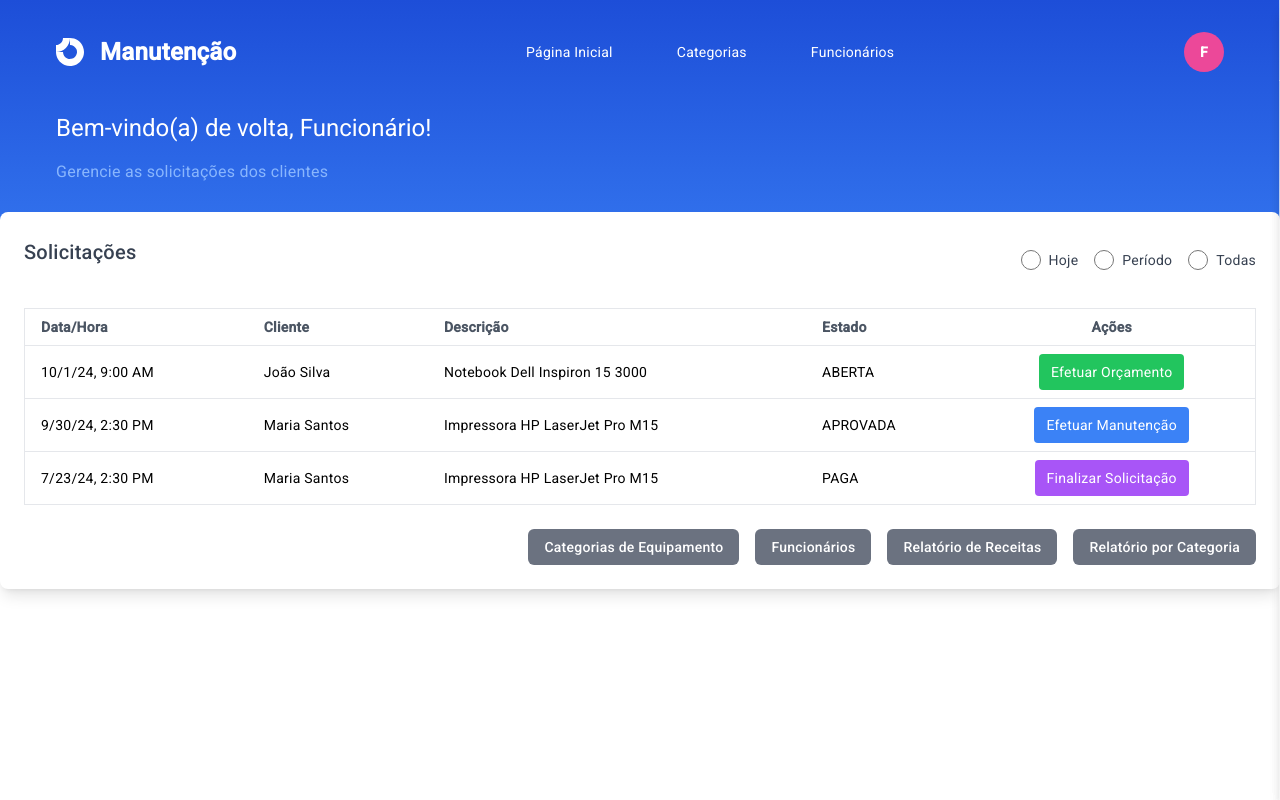
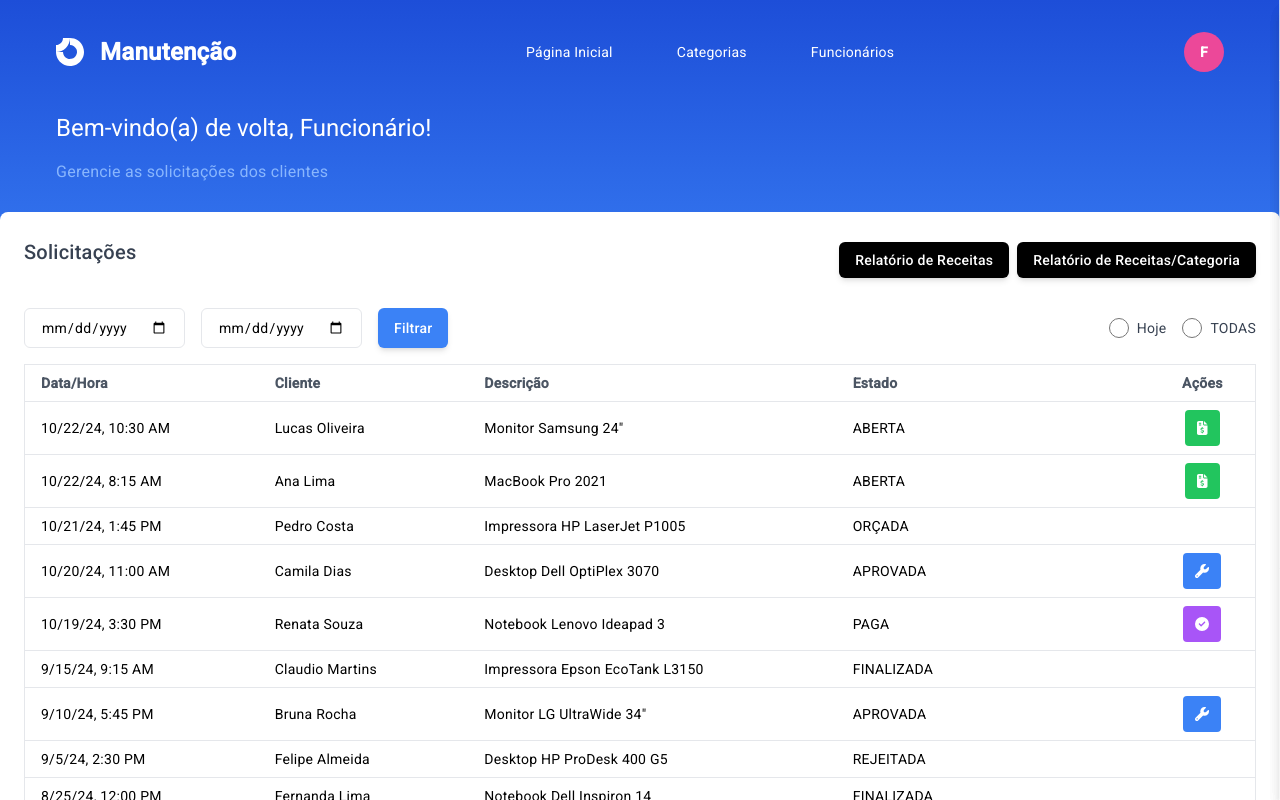
Before and after one commit to Dev-Kuss/MANUTENCAO_DE_EQUIPAMENTOS_WEB_2, an Angular app in the folder manutencao-equipamentos-front/: page /funcionario-home in a window 1280 px wide. Shown: the top 800 px of the page. Built offline with nearby package versions, Linux system fonts and the light colour scheme.

Commit message:
feat: workers and categories integration with pdf generate

```diff
--- a/manutencao-equipamentos-front/package.json
+++ b/manutencao-equipamentos-front/package.json
@@ -22,6 +22,8 @@
     "@angular/router": "^17.3.0",
     "@fortawesome/angular-fontawesome": "^0.14.1",
     "@fortawesome/free-solid-svg-icons": "^6.6.0",
+    "jspdf": "^2.5.2",
+    "jspdf-autotable": "^3.8.4",
     "rxjs": "~7.8.0",
     "tslib": "^2.3.0",
     "zone.js": "~0.14.3"
--- a/manutencao-equipamentos-front/src/app/models/solicitacao.model.ts
+++ b/manutencao-equipamentos-front/src/app/models/solicitacao.model.ts
@@ -10,6 +10,9 @@ export interface Solicitacao {
     id?: number;
     destinoRedirecionamento?: string;
     dataHoraFinalizacao?: Date;
+
+    categoria?: string;
+    valor?: number;
 }
 
 export interface Historico {
--- a/manutencao-equipamentos-front/src/app/pages/funcionario-home/funcionario-home.component.html
+++ b/manutencao-equipamentos-front/src/app/pages/funcionario-home/funcionario-home.component.html
@@ -5,15 +5,13 @@
             <span class="font-semibold text-white text-2xl ml-2.5">Manutenção</span>
         </div>
 
-        <ul class="hidden lg:flex items-center space-x-8">
-            <li><a href="#" class="px-4 py-2 hover:rounded text-white text-sm hover:bg-white/20 hover:text-white">Página
+        <ul class="flex items-center space-x-8">
+            <li><a routerLink="/funcionario-home" class="rounded px-4 py-2 text-white text-sm hover:bg-white/20">Página
                     Inicial</a></li>
-            <li><a href="#"
-                    class="px-4 py-2 hover:rounded text-white text-sm hover:bg-white/20 hover:text-white">Categorias</a>
-            </li>
-            <li><a href="#"
-                    class="px-4 py-2 hover:rounded text-white text-sm hover:bg-white/20 hover:text-white">Funcionários</a>
-            </li>
+            <li><a routerLink="/categorias-crud"
+                    class="rounded px-4 py-2 text-white text-sm hover:bg-white/20">Categorias</a></li>
+            <li><a routerLink="/funcionario-crud"
+                    class="rounded px-4 py-2 text-white text-sm hover:bg-white/20">Funcionários</a></li>
         </ul>
 
         <div class="flex items-center space-x-4">
@@ -33,30 +31,41 @@
     <!-- Filters -->
     <div class="flex justify-between items-center mb-6">
         <h2 class="text-4xl font-semibold text-gray-700 mt-2">Solicitações</h2>
-        <div class="flex space-x-4">
-            <label class="inline-flex items-center">
-                <input type="radio" name="filtro" value="HOJE" class="form-radio h-5 w-5 text-blue-600" (change)="filtrarSolicitacoes()">
-                <span class="ml-2 text-gray-700">Hoje</span>
-            </label>
-            <label class="inline-flex items-center">
-                <input type="radio" name="filtro" value="PERIODO" class="form-radio h-5 w-5 text-blue-600" (change)="filtrarSolicitacoes()">
-                <span class="ml-2 text-gray-700">Período</span>
-            </label>
-            <label class="inline-flex items-center">
-                <input type="radio" name="filtro" value="TODAS" class="form-radio h-5 w-5 text-blue-600" (change)="filtrarSolicitacoes()">
-                <span class="ml-2 text-gray-700">Todas</span>
-            </label>
+        <div class="flex-row space-x-2">
+            <button
+                (click)="gerarRelatorioReceitas()"
+                class="bg-black text-white font-medium py-2 px-4 rounded-md shadow-md">
+                Relatório de Receitas
+            </button>
+            <button
+                (click)="gerarRelatorioReceitasPorCategoria()"
+                class="bg-black text-white font-medium py-2 px-4 rounded-md shadow-md">
+                Relatório de Receitas/Categoria
+            </button>
         </div>
     </div>
 
     <!-- Date Filters -->
-    <div *ngIf="filtroSelecionado === 'PERIODO'" class="mb-6">
+    <div class="flex justify-between mb-4">
         <div class="flex space-x-4">
-            <input type="date" placeholder="Data Início" class="border rounded-md px-4 py-2">
-            <input type="date" placeholder="Data Fim" class="border rounded-md px-4 py-2">
-            <button (click)="filtrarSolicitacoes()" class="bg-blue-500 hover:bg-blue-600 text-white font-medium py-2 px-4 rounded-md shadow-md">
+            <input type="date" [(ngModel)]="dataInicio" class="border rounded-md px-4 py-2" placeholder="Data Início">
+            <input type="date" [(ngModel)]="dataFim" class="border rounded-md px-4 py-2" placeholder="Data Fim">
+            <button (click)="atualizarFiltro('PERIODO')"
+                class="bg-blue-500 hover:bg-blue-600 text-white font-medium py-2 px-4 rounded-md shadow-md">
                 Filtrar
             </button>
+        </div>
+        <div class="flex space-x-4">
+            <label class="inline-flex items-center">
+                <input type="radio" name="filtro" value="HOJE" class="form-radio h-5 w-5 text-blue-600"
+                    (change)="atualizarFiltro('HOJE')">
+                <span class="ml-2 text-gray-700">Hoje</span>
+            </label>
+            <label class="inline-flex items-center">
+                <input type="radio" name="filtro" value="TODAS" class="form-radio h-5 w-5 text-blue-600"
+                    (change)="atualizarFiltro('TODAS')">
+                <span class="ml-2 text-gray-700">TODAS</span>
+            </label>
         </div>
     </div>
 
@@ -72,48 +81,31 @@
             </tr>
         </thead>
         <tbody>
-            <tr *ngFor="let solicitacao of solicitacoes" class="border-t">
+            <tr *ngFor="let solicitacao of solicitacoesFiltradas" class="border-t">
                 <td class="py-2 px-4 text-sm">{{ solicitacao.dataHora | date: 'short' }}</td>
                 <td class="py-2 px-4 text-sm">{{ solicitacao.nomeCliente }}</td>
-                <td class="py-2 px-4 text-sm">{{ solicitacao.descricaoEquipamento | slice:0:30 }}</td>
+                <td class="py-2 px-4 text-sm">{{ solicitacao.descricaoEquipamento | slice: 0:30 }}</td>
                 <td class="py-2 px-4 text-sm">{{ solicitacao.estado }}</td>
                 <td class="py-2 px-4 text-sm text-center space-x-2">
                     <button *ngIf="solicitacao.estado === 'ABERTA'" (click)="efetuarOrcamento(solicitacao)"
                         class="bg-green-500 text-white py-2 px-3 rounded hover:bg-green-600" title="Efetuar Orçamento">
-                        Efetuar Orçamento
+                        <fa-icon [icon]="faFileInvoiceDollar"></fa-icon>
                     </button>
-                    <button *ngIf="solicitacao.estado === 'APROVADA' || (solicitacao.estado === 'REDIRECIONADA' && solicitacao.destinoRedirecionamento === funcionarioLogado)" (click)="efetuarManutencao(solicitacao)"
+                    <button
+                        *ngIf="solicitacao.estado === 'APROVADA' || (solicitacao.estado === 'REDIRECIONADA' && solicitacao.destinoRedirecionamento === funcionarioLogado)"
+                        (click)="efetuarManutencao(solicitacao)"
                         class="bg-blue-500 text-white py-2 px-3 rounded hover:bg-blue-600" title="Efetuar Manutenção">
-                        Efetuar Manutenção
+                        <fa-icon [icon]="faWrench"></fa-icon>
                     </button>
                     <button *ngIf="solicitacao.estado === 'PAGA'" (click)="finalizarSolicitacao(solicitacao)"
-                        class="bg-purple-500 text-white py-2 px-3 rounded hover:bg-purple-600" title="Finalizar Solicitação">
-                        Finalizar Solicitação
+                        class="bg-purple-500 text-white py-2 px-3 rounded hover:bg-purple-600"
+                        title="Finalizar Solicitação">
+                        <fa-icon [icon]="faCheckCircle"></fa-icon>
                     </button>
                 </td>
             </tr>
         </tbody>
     </table>
-
-    <!-- Additional Actions -->
-    <div class="flex justify-end mt-6 space-x-4">
-        <button (click)="manterCategoriasEquipamento()"
-            class="bg-gray-500 text-white font-medium py-2 px-4 rounded-md hover:bg-gray-600">
-            Categorias de Equipamento
-        </button>
-        <button (click)="manterFuncionarios()"
-            class="bg-gray-500 text-white font-medium py-2 px-4 rounded-md hover:bg-gray-600">
-            Funcionários
-        </button>
-        <button (click)="gerarRelatorioReceitas()"
-            class="bg-gray-500 text-white font-medium py-2 px-4 rounded-md hover:bg-gray-600">
-            Relatório de Receitas
-        </button>
-        <button (click)="gerarRelatorioReceitasPorCategoria()"
-            class="bg-gray-500 text-white font-medium py-2 px-4 rounded-md hover:bg-gray-600">
-            Relatório por Categoria
-        </button>
-    </div>
 </div>
 
 <!-- Modals -->
@@ -122,7 +114,8 @@
         <h2 class="text-2xl font-semibold text-gray-700">Efetuar Orçamento</h2>
     </ng-container>
     <ng-container modal-body>
-        <app-efetuar-orcamento [solicitacao]="solicitacaoSelecionada" (close)="fecharOrcamentoModal()"></app-efetuar-orcamento>
+        <app-efetuar-orcamento [solicitacao]="solicitacaoSelecionada"
+            (close)="fecharOrcamentoModal()"></app-efetuar-orcamento>
     </ng-container>
 </app-base-modal>
 
@@ -131,13 +124,9 @@
         <h2 class="text-2xl font-semibold text-gray-700">Efetuar Manutenção</h2>
     </ng-container>
     <ng-container modal-body>
-        <app-efetuar-manutencao
-            [solicitacao]="solicitacaoSelecionada"
-            [funcionarios]="listaFuncionarios"
-            [funcionarioLogado]="funcionarioLogado"
-            (close)="fecharManutencaoModal()"
-        >
-    </app-efetuar-manutencao>
+        <app-efetuar-manutencao [solicitacao]="solicitacaoSelecionada" [funcionarios]="listaFuncionarios"
+            [funcionarioLogado]="funcionarioLogado" (close)="fecharManutencaoModal()">
+        </app-efetuar-manutencao>
     </ng-container>
 </app-base-modal>
 
@@ -146,6 +135,7 @@
         <h2 class="text-2xl font-semibold text-gray-700">Finalizar Solicitação</h2>
     </ng-container>
     <ng-container modal-body>
-        <app-finalizar-solicitacao [solicitacao]="solicitacaoSelecionada" (close)="fecharFinalizarModal()"></app-finalizar-solicitacao>
+        <app-finalizar-solicitacao [solicitacao]="solicitacaoSelecionada"
+            (close)="fecharFinalizarModal()"></app-finalizar-solicitacao>
     </ng-container>
 </app-base-modal>
--- a/manutencao-equipamentos-front/src/app/pages/funcionario-home/funcionario-home.component.ts
+++ b/manutencao-equipamentos-front/src/app/pages/funcionario-home/funcionario-home.component.ts
@@ -1,7 +1,7 @@
 import { Component } from '@angular/core';
 import { CommonModule } from '@angular/common';
 import { RouterModule } from '@angular/router';
-import { ReactiveFormsModule } from '@angular/forms';
+import { FormsModule, ReactiveFormsModule } from '@angular/forms';
 import { FontAwesomeModule } from '@fortawesome/angular-fontawesome';
 import {
   faEye,
@@ -12,8 +12,11 @@ import {
   faDollarSign,
   faWrench,
   faUserPlus,
-  faFilePdf
+  faFilePdf,
+  faCheckCircle
 } from '@fortawesome/free-solid-svg-icons';
+import { jsPDF } from 'jspdf';
+import 'jspdf-autotable';
 
 import { BaseModalComponent } from '../../components/base-modal/base-modal.component';
 import { EfetuarOrcamentoComponent } from '../../components/efetuar-orcamento/efetuar-orcamento.component';
@@ -28,6 +31,7 @@ import { Solicitacao } from '../../models/solicitacao.model';
   standalone: true,
   imports: [
     CommonModule,
+    FormsModule,
     RouterModule,
     ReactiveFormsModule,
     FontAwesomeModule,
@@ -48,6 +52,7 @@ export class FuncionarioHomeComponent {
   faWrench = faWrench;
   faUserPlus = faUserPlus;
   faFilePdf = faFilePdf;
+  faCheckCircle = faCheckCircle
 
   // Modals
   isOrcamentoModalOpen = false;
@@ -62,29 +67,123 @@ export class FuncionarioHomeComponent {
 
   solicitacoes: Solicitacao[] = [
     {
-      dataHora: new Date('2024-10-01T09:00:00'),
-      nomeCliente: 'João Silva',
-      descricaoEquipamento: 'Notebook Dell Inspiron 15 3000',
+      dataHora: new Date('2024-10-22T10:30:00'),
+      nomeCliente: 'Lucas Oliveira',
+      descricaoEquipamento: 'Monitor Samsung 24"',
       estado: 'ABERTA',
       historico: [],
-      destinoRedirecionamento: 'João Silva'
+      destinoRedirecionamento: 'Carlos Souza',
+      categoria: 'Monitor'
     },
     {
-      dataHora: new Date('2024-09-30T14:30:00'),
-      nomeCliente: 'Maria Santos',
-      descricaoEquipamento: 'Impressora HP LaserJet Pro M15w',
+      dataHora: new Date('2024-10-22T08:15:00'),
+      nomeCliente: 'Ana Lima',
+      descricaoEquipamento: 'MacBook Pro 2021',
+      estado: 'ABERTA',
+      historico: [],
+      destinoRedirecionamento: 'João Silva',
+      categoria: 'Notebook'
+    },
+    {
+      dataHora: new Date('2024-10-21T13:45:00'),
+      nomeCliente: 'Pedro Costa',
+      descricaoEquipamento: 'Impressora HP LaserJet P1005',
+      estado: 'ORÇADA',
+      historico: [],
+      destinoRedirecionamento: 'Maria Santos',
+      precoOrcado: 200,
+      categoria: 'Impressora'
+    },
+    {
+      dataHora: new Date('2024-10-20T11:00:00'),
+      nomeCliente: 'Camila Dias',
+      descricaoEquipamento: 'Desktop Dell OptiPlex 3070',
       estado: 'APROVADA',
       historico: [],
-      destinoRedirecionamento: 'Outro Funcionario'
+      destinoRedirecionamento: 'João Silva',
+      precoOrcado: 850,
+      categoria: 'Desktop'
     },
     {
-      dataHora: new Date('2024-07-23T14:30:00'),
-      nomeCliente: 'Maria Santos',
-      descricaoEquipamento: 'Impressora HP LaserJet Pro M15w',
+      dataHora: new Date('2024-10-19T15:30:00'),
+      nomeCliente: 'Renata Souza',
+      descricaoEquipamento: 'Notebook Lenovo Ideapad 3',
       estado: 'PAGA',
       historico: [],
-      destinoRedirecionamento: 'Outro Funcionario'
+      destinoRedirecionamento: 'Pedro Oliveira',
+      precoOrcado: 900,
+      categoria: 'Notebook'
     },
+    {
+      dataHora: new Date('2024-09-15T09:15:00'),
+      nomeCliente: 'Claudio Martins',
+      descricaoEquipamento: 'Impressora Epson EcoTank L3150',
+      estado: 'FINALIZADA',
+      historico: [],
+      destinoRedirecionamento: 'Outro Funcionario',
+      precoOrcado: 450,
+      categoria: 'Impressora'
+    },
+    {
+      dataHora: new Date('2024-09-10T17:45:00'),
+      nomeCliente: 'Bruna Rocha',
+      descricaoEquipamento: 'Monitor LG UltraWide 34"',
+      estado: 'APROVADA',
+      historico: [],
+      destinoRedirecionamento: 'Carlos Souza',
+      precoOrcado: 500,
+      categoria: 'Monitor'
+    },
+    {
+      dataHora: new Date('2024-09-05T14:30:00'),
+      nomeCliente: 'Felipe Almeida',
+      descricaoEquipamento: 'Desktop HP ProDesk 400 G5',
+      estado: 'REJEITADA',
+      historico: [],
+      destinoRedirecionamento: 'Outro Funcionario',
+      precoOrcado: 800,
+      categoria: 'Desktop'
+    },
+    {
+      dataHora: new Date('2024-08-25T12:00:00'),
+      nomeCliente: 'Fernanda Lima',
+      descricaoEquipamento: 'Notebook Dell Inspiron 14',
+      estado: 'FINALIZADA',
+      historico: [],
+      destinoRedirecionamento: 'João Silva',
+      precoOrcado: 950,
+      categoria: 'Notebook'
+    },
+    {
+      dataHora: new Date('2024-08-10T16:15:00'),
+      nomeCliente: 'Gabriel Sousa',
+      descricaoEquipamento: 'Impressora Brother DCP-L2540DW',
+      estado: 'PAGA',
+      historico: [],
+      destinoRedirecionamento: 'Maria Santos',
+      precoOrcado: 400,
+      categoria: 'Impressora'
+    },
+    {
+      dataHora: new Date('2024-07-30T10:00:00'),
+      nomeCliente: 'Rafael Figueiredo',
+      descricaoEquipamento: 'Monitor Philips 27"',
+      estado: 'AGUARDANDO PAGAMENTO',
+      historico: [],
+      destinoRedirecionamento: 'Carlos Souza',
+      precoOrcado: 350,
+      categoria: 'Monitor'
+    },
+    {
+      dataHora: new Date('2024-07-15T09:30:00'),
+      nomeCliente: 'Isabela Gomes',
+      descricaoEquipamento: 'Desktop Lenovo ThinkCentre M720',
+      estado: 'REDIRECIONADA',
+      historico: [],
+      destinoRedirecionamento: 'Pedro Oliveira',
+      precoOrcado: 750,
+      categoria: 'Desktop'
+    }
   ];
 
   // Colors mapping
@@ -99,7 +198,11 @@ export class FuncionarioHomeComponent {
     'FINALIZADA': 'green'
   };
 
-  constructor() { }
+  filtroSelecionado: string = 'TODAS';
+  dataInicio: Date | null = null;
+  dataFim: Date | null = null;
+
+  solicitacoesFiltradas: Solicitacao[] = [...this.solicitacoes];
 
   // Methods to open modals
   abrirOrcamentoModal(solicitacao: Solicitacao) {
@@ -155,31 +258,122 @@ export class FuncionarioHomeComponent {
     this.abrirFinalizarModal(solicitacao);
   }
 
-  // Filtering methods (RF013)
-  filtroSelecionado: string = 'TODAS';
-  dataInicio: Date | null = null;
-  dataFim: Date | null = null;
+  atualizarFiltro(filtro: string) {
+    this.filtroSelecionado = filtro;
+    this.filtrarSolicitacoes();  // Chamando a filtragem após selecionar o filtro
+  }
 
   filtrarSolicitacoes() {
-    // Implementar lógica de filtragem com base em HOJE, PERÍODO ou TODAS
+    const hoje = new Date();
+    hoje.setHours(0, 0, 0, 0); // Define o início do dia para a comparação
+
+    if (this.filtroSelecionado === 'HOJE') {
+      // Filtra as solicitações que ocorreram hoje
+      this.solicitacoesFiltradas = this.solicitacoes.filter(solicitacao => {
+        const dataSolicitacao = new Date(solicitacao.dataHora);
+        dataSolicitacao.setHours(0, 0, 0, 0);
+        return dataSolicitacao.getTime() === hoje.getTime();
+      });
+    } else if (this.filtroSelecionado === 'PERIODO') {
+      if (this.dataInicio && this.dataFim) {
+        // Apenas filtra se dataInicio e dataFim não forem null
+        const inicio = new Date(this.dataInicio);
+        const fim = new Date(this.dataFim);
+
+        this.solicitacoesFiltradas = this.solicitacoes.filter(solicitacao => {
+          const dataSolicitacao = new Date(solicitacao.dataHora);
+          return dataSolicitacao.getTime() >= inicio.getTime() &&
+            dataSolicitacao.getTime() <= fim.getTime();
+        });
+      } else {
+        this.solicitacoesFiltradas = []; // Limpa o resultado se não houver período válido
+      }
+    } else {
+      // Se o filtro for 'TODAS', exibe todas as solicitações
+      this.solicitacoesFiltradas = [...this.solicitacoes];
+    }
   }
 
-  // RF019 & RF020 - Gerar Relatórios
-  gerarRelatorioReceitas() {
-    // Lógica para gerar relatório de receitas em PDF
+  filtrarSolicitacoesPorData(): Solicitacao[] {
+    if (this.dataInicio && this.dataFim) {
+      return this.solicitacoes.filter(solicitacao => {
+        const dataSolicitacao = solicitacao.dataHora.getTime();
+        return dataSolicitacao >= this.dataInicio!.getTime() && dataSolicitacao <= this.dataFim!.getTime();
+      });
+    }
+    return this.solicitacoes;
   }
 
-  gerarRelatorioReceitasPorCategoria() {
-    // Lógica para gerar relatório de receitas por categoria em PDF
+  gerarRelatorioReceitas() {
+    const doc = new jsPDF();
+    const pageWidth = doc.internal.pageSize.getWidth();
+
+    // Centralizando o título
+    doc.text('Relatório de Receitas por Período', pageWidth / 2, 10, { align: 'center' });
+
+    const solicitacoesFiltradas = this.filtrarSolicitacoesPorData();
+
+    const groupedByDate = solicitacoesFiltradas.reduce((acc, curr) => {
+      // Apenas incluir se precoOrcado existir
+      if (curr.precoOrcado !== undefined) {
+        const dateKey = curr.dataHora.toISOString().split('T')[0];
+        if (!acc[dateKey]) acc[dateKey] = [];
+        acc[dateKey].push(curr);
+      }
+      return acc;
+    }, {} as { [key: string]: Solicitacao[] });
+
+    const dataTable: any[] = [];
+
+    for (const [date, solicitacoes] of Object.entries(groupedByDate)) {
+      const totalDia = solicitacoes.reduce((sum, s) => sum + (s.precoOrcado ?? 0), 0); // Usando precoOrcado
+      solicitacoes.forEach(solicitacao => {
+        dataTable.push([date, solicitacao.nomeCliente, solicitacao.descricaoEquipamento, `R$ ${solicitacao.precoOrcado}`]);
+      });
+      dataTable.push([`${date} - Total`, '', '', `R$ ${totalDia}`]); // Adicionando R$
+    }
+
+    (doc as any).autoTable({
+      head: [['Data', 'Cliente', 'Descrição', 'Valor']],
+      body: dataTable,
+    });
+
+    doc.save('relatorio-receitas-periodo.pdf');
   }
 
-  // RF017 - Manter Categorias de Equipamento
-  manterCategoriasEquipamento() {
-    // Navegar para a página de manutenção de categorias
-  }
+  // RF020 - Geração de Relatório de Receitas por Categoria
+  gerarRelatorioReceitasPorCategoria() {
+    const doc = new jsPDF();
+    const pageWidth = doc.internal.pageSize.getWidth();
 
-  // RF018 - Manter Funcionários
-  manterFuncionarios() {
-    // Navegar para a página de manutenção de funcionários
+    // Centralizando o título
+    doc.text('Relatório de Receitas por Categoria', pageWidth / 2, 10, { align: 'center' });
+
+    const groupedByCategory = this.solicitacoes.reduce((acc, curr) => {
+      // Apenas incluir se precoOrcado existir
+      if (curr.precoOrcado !== undefined) {
+        const categoria = curr.categoria ?? 'Sem Categoria'; // Garantindo que haja um valor para categoria
+        if (!acc[categoria]) acc[categoria] = [];
+        acc[categoria].push(curr);
+      }
+      return acc;
+    }, {} as { [key: string]: Solicitacao[] });
+
+    const dataTable: any[] = [];
+
+    for (const [categoria, solicitacoes] of Object.entries(groupedByCategory)) {
+      const totalCategoria = solicitacoes.reduce((sum, s) => sum + (s.precoOrcado ?? 0), 0); // Usando precoOrcado
+      solicitacoes.forEach(solicitacao => {
+        dataTable.push([categoria, solicitacao.nomeCliente, solicitacao.descricaoEquipamento, `R$ ${solicitacao.precoOrcado}`]);
+      });
+      dataTable.push([`${categoria} - Total`, '', '', `R$ ${totalCategoria}`]); // Adicionando R$
+    }
+
+    (doc as any).autoTable({
+      head: [['Categoria', 'Cliente', 'Descrição', 'Valor']],
+      body: dataTable,
+    });
+
+    doc.save('relatorio-receitas-categoria.pdf');
   }
 }
```
Also changed, not shown: 1 other file (tests, documents, lock files or other folders).
